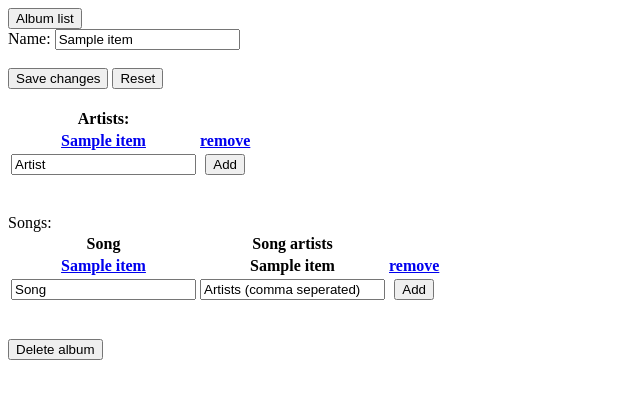
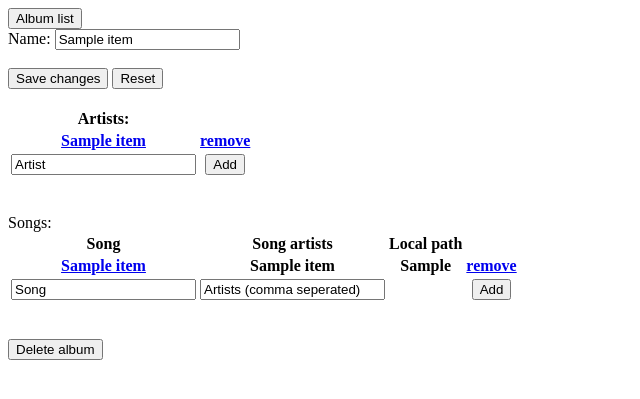
Before and after one commit to jonathan1440/jTunes, a Django app: page /jTunes/albums/1/ in a window 1280 px wide. Shown: the top 399 px of the page, without its empty margins (0-640 px from the left). Run offline with Django 3.2, Linux system fonts and the light colour scheme; tables that the repository leaves empty hold one stand-in row (values such as "Sample post"); lists and menus that the app fills with data are empty.

Commit message:
Update album song table

```diff
--- a/jTunesV2/player/Templates/jTunes/view/view_album.html
+++ b/jTunesV2/player/Templates/jTunes/view/view_album.html
@@ -84,6 +84,7 @@
             <tr>
                 <th><label for="song">Song</label></th>
                 <th><label for="artists">Song artists</label></th>
+                <th>Local path</th>
                 <th></th>
             </tr>
             {%  if songs %}
@@ -91,6 +92,7 @@
                     <tr>
                         <th class="songs"><a href="{% url 'jTunes:view song' song.1 %}">{{ song.0 }}</a></th>
                         <th class="songs">{{ song.3 }}</th>
+                        <th>{{ song.4 }}</th>
                         <th class="songs"><a href="{% url 'jTunes:delete albumtosong' song.2 %}">remove</a></th>
                     </tr>
                 {% endfor %}
@@ -98,6 +100,7 @@
             <tr>
                 <th><input id="song" type="text" name="song" value="Song"></th>
                 <th><input id="artists" type="text" name="artists" value="Artists (comma seperated)"></th>
+                <th></th>
                 <th><input type="submit" value="Add"></th>
             </tr>
         </table>
--- a/jTunesV2/player/views.py
+++ b/jTunesV2/player/views.py
@@ -413,7 +413,7 @@ def view_album(request, album_id):
     context = {
         'album': album,
         'artists': [[artist.name, artist.id] for artist in album.album_artists.all()],
-        'songs': [[x.song.name, x.song.id, x.id, ', '.join([artist.name for artist in x.song.artists.all()])] for x in
+        'songs': [[x.song.name, x.song.id, x.id, ', '.join([artist.name for artist in x.song.artists.all()]), x.song.path] for x in
                   ats_relations],
     }
 
```
